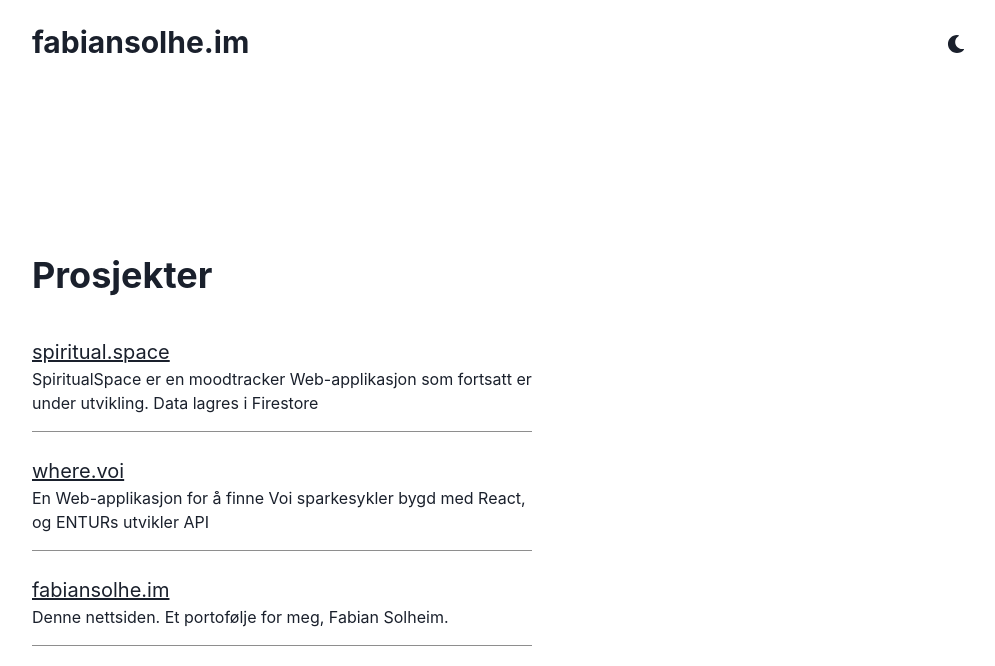
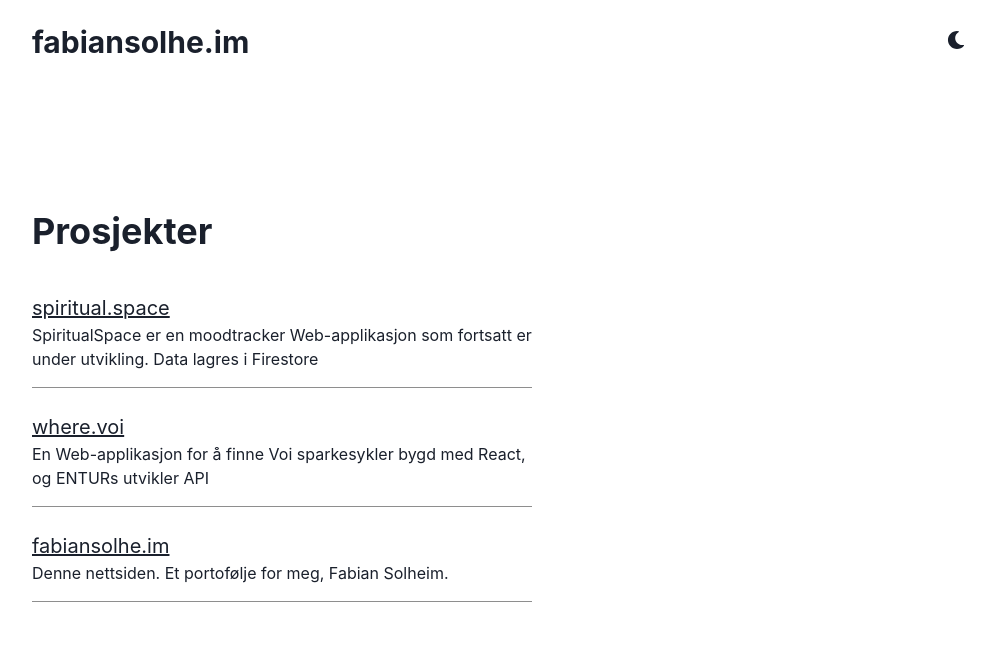
Before and after one commit to fabiansolheim/fabiansolhe.im, a React (Create React App) app: page /prosjekter in a window 1280 px wide. Shown: the top 666 px of the page, without its empty margins (176-1171 px from the left). Built offline with nearby package versions, Linux system fonts and the light colour scheme.

Commit message:
changed reponsiveness on different devices

```diff
--- a/src/Prosjekter.tsx
+++ b/src/Prosjekter.tsx
@@ -1,4 +1,4 @@
-import React, {useEffect} from 'react';
+import React, { useEffect } from 'react';
 import { Link as RouterLink } from 'react-router-dom';
 import {
   ChakraProvider,
@@ -20,16 +20,14 @@ import {
 import Footer from './components/Footer';
 import ToggleColorMode from './components/ToggleColorMode';
 import './components/styling/wave.css';
-import {projects} from "./components/data/projects"
+import { projects } from './components/data/projects';
 import container from './components/styling/framerAnimations';
 import { motion } from 'framer-motion';
 
 const HeroText = () => {
-  const {colorMode} = useColorMode();
-
-  const [isNotMobile] = useMediaQuery('(min-width: 600px)');
+  const { colorMode } = useColorMode();
   return (
-    <Box mt={isNotMobile ? 20 : 105} position="relative" w={[300, 400, 500]}>
+    <Box position="relative" w={[300, 400, 500]}>
       <Heading mb={4}>Prosjekter</Heading>
       <HStack>
         <ul>
@@ -59,11 +57,10 @@ const HeroText = () => {
 };
 
 const Prosjekter = () => {
-
+  const [isNotMobile] = useMediaQuery('(min-width: 600px)');
   useEffect(() => {
-    document.title = "👋🏼 Prosjekter | fabiansolhe.im";
+    document.title = '👋🏼 Prosjekter | fabiansolhe.im';
   }, []);
-
 
   return (
     <>
@@ -72,7 +69,7 @@ useEffect(() => {
         animate="pageAnimate"
         variants={container}
       >
-        <Box mt={190}>
+        <Box mt={isNotMobile ? 150 : 100}>
           <HeroText />
         </Box>
       </motion.div>
--- a/src/components/Header.tsx
+++ b/src/components/Header.tsx
@@ -1,8 +1,9 @@
-import {Flex, Spacer, Link, Heading} from "@chakra-ui/react";
+import {Flex, Spacer, Link, Heading, Box, useMediaQuery} from "@chakra-ui/react";
 import {Link as RouterLink} from "react-router-dom";
 import ToggleColorMode from "./ToggleColorMode";
 
  const Header = () => {
+  const [isNotMobile] = useMediaQuery('(min-width: 600px)');
   return (
       <Flex as="nav" mt={6}>
         <Heading as="h1" size="lg">
@@ -11,7 +12,9 @@ import ToggleColorMode from "./ToggleColorMode";
           </Link>
         </Heading>
         <Spacer />
+        <Box mt={-1} mr={isNotMobile ? 0 : 5} >
         <ToggleColorMode />
+        </Box>
       </Flex>
   );
 };
```
Also changed, not shown: 1 other file (tests, documents, lock files or other folders). Lines whose indentation alone changed are shown as unchanged.
